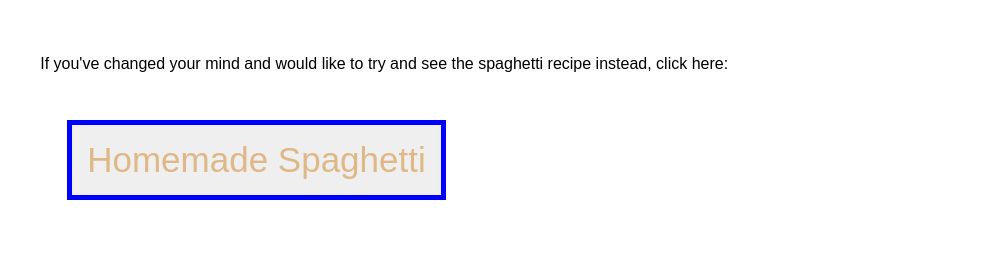
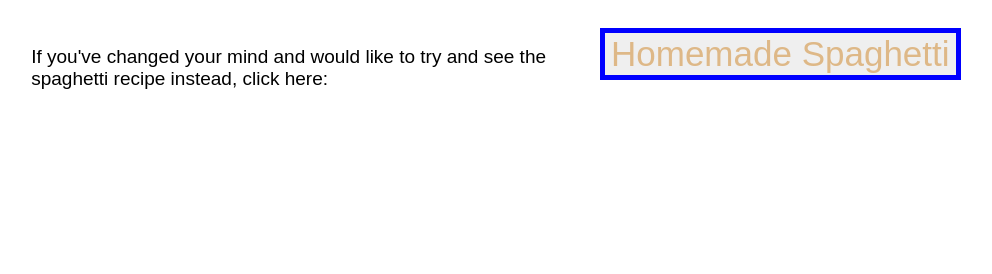
Before and after one commit to GuavaOD/basicwebhtml, a plain HTML site: page pizza.html in a window 1280 px wide. Shown: the part 1538-1812 px from the top of the page, without its empty margins (58-1050 px from the left). After the commit the page ends 1654 px from the top, so only its background shows below. Drawn offline with Linux system fonts and the light colour scheme.

Commit message:
added more css and organized the pizza html file using flex

```diff
--- a/css/styles69.css
+++ b/css/styles69.css
@@ -17,6 +17,12 @@
     border: 5px solid blue;
     margin: 20px auto;
     padding: 15px
+}
+
+.foodbutt2{
+    color: burlywood;
+    font-size: 35px;
+    border: 5px solid blue;
 }
 
 .block {
@@ -62,5 +68,14 @@ button:hover{
 }
 
 .extra{
+   display: flex;
+   font-size: 19px;
+}
 
+.extra div{
+    flex:1
 }
+
+.sentence{
+    padding: 18px;
+}
--- a/pizza.html
+++ b/pizza.html
@@ -13,14 +13,14 @@
       </div>
       <div class="block">
         <h2>Ingredients Needed</h2></p>
-        <ul><strong>
+        <ul>
             <li>Dough</li>
             <li>Marinara Sauce</li>
             <li>Mozzarella Cheese</li>
             <li>Any Veggie/Meat Toppings</li>
             <li>Olive Oil</li>
             <li>Oregano</li>
-        </strong></ul>
+        </ul>
         <p><img
             src = https://cdn2.hubspot.net/hubfs/170069/Pizza%20Online%20Ordering%20Photography.png alt="Three Different Types of Pizza" height="450"width="810"></p>
       </div>
@@ -41,12 +41,15 @@
           src = https://hips.hearstapps.com/hmg-prod/images/gh-cooking-books-1671639869.png alt="Cook books" height="380"width="700">
       </div>
       <div class="clr"></div>
-        <div class="block"><div class="extra">If you've changed your mind and would like to try and see the spaghetti recipe instead, click here: </div>
-          <div class="block">
-            <form action="spaghetti.html">
-              <button class="foodbutt">Homemade Spaghetti </button>
-            </form>
+        <div class="extra">
+          <div class="sentence">
+            If you've changed your mind and would like to try and see the spaghetti recipe instead, click here:
           </div>
+            <div>
+              <form action="spaghetti.html">
+                <button class="foodbutt2">Homemade Spaghetti </button>
+              </form>
+            </div>
         </div>
     </div>
 </body>
```
